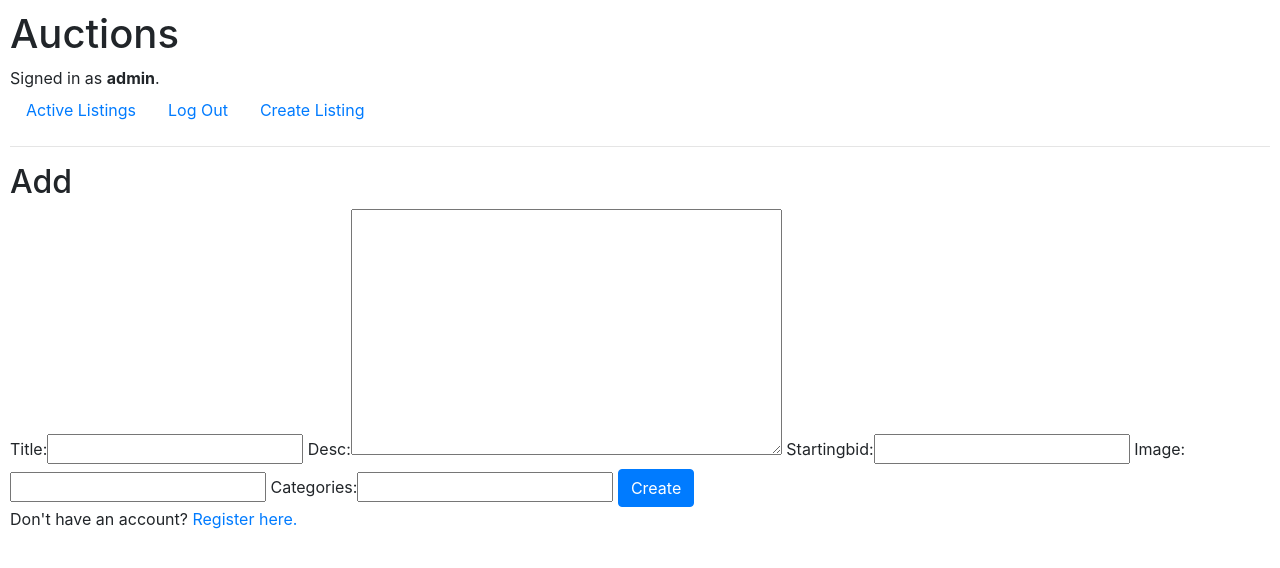
After one commit to nurfaiz3003/commerce, a Django app: page /add in a window 1280 px wide. The commit adds this page. Shown: the top 568 px of the page. Run offline with Django 3.2, Linux system fonts and the light colour scheme; a user stored in the database is signed in; some libraries are stand-ins or nearby versions.

```diff
--- a/auctions/admin.py
+++ b/auctions/admin.py
@@ -1,9 +1,11 @@
 from django.contrib import admin
 
-from .models import User, AuctionList, Bid, Comments
+from .models import User, AuctionList, Bid, Comments, UserList, WatchList
 # Register your models here.
 
 admin.site.register(User)
 admin.site.register(AuctionList)
 admin.site.register(Bid)
 admin.site.register(Comments)
+admin.site.register(UserList)
+admin.site.register(WatchList)
--- /dev/null
+++ b/auctions/forms.py
@@ -0,0 +1,7 @@
+from django import forms
+from .models import AuctionList
+
+class NewAuction(forms.ModelForm):
+    class Meta:
+        model = AuctionList
+        fields = '__all__'
--- a/auctions/models.py
+++ b/auctions/models.py
@@ -2,25 +2,39 @@ from django.contrib.auth.models import AbstractUser
 from django.db import models
 
 class User(AbstractUser):
-    watchlist = models.ManyToManyField('AuctionList', blank=True, related_name="watcher")
-    userlist = models.ManyToManyField('AuctionList', blank=True, related_name="owner")
+    pass
 
 class AuctionList(models.Model):
     title = models.CharField(max_length=64)
     desc = models.TextField(max_length=1000)
-    currentbid = models.IntegerField()
-    image = models.URLField()
-    categories = models.CharField(max_length=64)
+    startingbid = models.IntegerField()
+    image = models.URLField(blank=True)
+    categories = models.CharField(max_length=64, blank=True)
 
     def __str__(self):
-        return f"{self.title}"
+        return f"{self.title} | Category : {self.categories} | Bid : {self.startingbid}"
 
 class Bid(models.Model):
     user_id = models.ForeignKey(User, on_delete=models.CASCADE)
     auctionlist_id = models.ForeignKey(AuctionList, on_delete=models.CASCADE)
     bid = models.IntegerField()
 
+    def __str__(self):
+        return f"({self.user_id}) bid ({self.auctionlist_id}) for ({self.bid})"
+
+
 class Comments(models.Model):
     user_id = models.ForeignKey(User, on_delete=models.CASCADE)
     auctionlist_id = models.ForeignKey(AuctionList, on_delete=models.CASCADE)
     comment = models.TextField(max_length=1000)
+
+class UserList(models.Model):
+    user_id = models.ForeignKey(User, on_delete=models.CASCADE)
+    auctionlist_id = models.ForeignKey(AuctionList, on_delete=models.CASCADE)
+
+class WatchList(models.Model):
+    user_id = models.ForeignKey(User, on_delete=models.CASCADE)
+    auctionlist_id = models.ForeignKey(AuctionList, on_delete=models.CASCADE)
+
+    def __str__(self):
+        return f"({self.user_id}) add ({self.auctionlist_id}) to Watch List"
--- /dev/null
+++ b/auctions/templates/auctions/add.html
@@ -0,0 +1,19 @@
+{% extends "auctions/layout.html" %}
+
+{% block body %}
+
+    <h2>Add</h2>
+
+    {% if message %}
+        <div>{{ message }}</div>
+    {% endif %}
+
+    <form action="{% url 'add' %}" method="post">
+        {% csrf_token %}
+        {{ form }}
+        <input class="btn btn-primary" type="submit" value="Create">
+    </form>
+
+    Don't have an account? <a href="{% url 'register' %}">Register here.</a>
+
+{% endblock %}
--- a/auctions/templates/auctions/layout.html
+++ b/auctions/templates/auctions/layout.html
@@ -24,6 +24,9 @@
                 <li class="nav-item">
                     <a class="nav-link" href="{% url 'logout' %}">Log Out</a>
                 </li>
+                <li class="nav-item">
+                    <a class="nav-link" href="{% url 'add' %}">Create Listing</a>
+                </li>
             {% else %}
                 <li class="nav-item">
                     <a class="nav-link" href="{% url 'login' %}">Log In</a>
--- a/auctions/urls.py
+++ b/auctions/urls.py
@@ -6,5 +6,9 @@ urlpatterns = [
     path("", views.index, name="index"),
     path("login", views.login_view, name="login"),
     path("logout", views.logout_view, name="logout"),
-    path("register", views.register, name="register")
+    path("register", views.register, name="register"),
+    path("add", views.add, name="add"),
+    path("<int:listing_id>", views.listingpage, name="listingpage"),
+    path("<int:listing_id>/watch", views.addwatchlist, name="addwatchlist"),
+    path("<int:listing_id>/delete", views.removewatchlist, name="removewatchlist")
 ]
--- a/auctions/views.py
+++ b/auctions/views.py
@@ -3,12 +3,16 @@ from django.db import IntegrityError
 from django.http import HttpResponse, HttpResponseRedirect
 from django.shortcuts import render
 from django.urls import reverse
+from django.contrib.auth.decorators import login_required
 
-from .models import User
+from .models import User, AuctionList, UserList, WatchList
+from .forms import NewAuction
 
 
 def index(request):
-    return render(request, "auctions/index.html")
+    return render(request, "auctions/index.html", {
+        "listings": AuctionList.objects.all()
+    })
 
 
 def login_view(request):
@@ -61,3 +65,50 @@ def register(request):
         return HttpResponseRedirect(reverse("index"))
     else:
         return render(request, "auctions/register.html")
+
+@login_required
+def add(request):
+    if request.method == "POST":
+        form = NewAuction(request.POST)
+        if form.is_valid():
+            form.save()
+            auction = AuctionList.objects.latest('id')
+            userlistdata = UserList(user_id = request.user, auctionlist_id = auction)
+            userlistdata.save()
+            return HttpResponseRedirect(reverse("index"))
+        else:
+            return render(request, "auctions/add.html", {
+                "form": form
+            })
+
+    return render(request, "auctions/add.html", {
+        "form": NewAuction()
+    })
+
+def listingpage(request, listing_id):
+    if request.user.is_authenticated:
+        auction = AuctionList.objects.get(pk=listing_id)
+        check = WatchList.objects.filter(auctionlist_id = auction, user_id = request.user)
+        return render(request, "auctions/listingpage.html", {
+            "listing": AuctionList.objects.get(pk=listing_id),
+            "check": check
+        })
+    else:
+        return render(request, "auctions/listingpage.html", {
+            "listing": AuctionList.objects.get(pk=listing_id)
+        })
+
+@login_required
+def addwatchlist(request, listing_id):
+    if request.method == "POST":
+        auction = AuctionList.objects.get(pk=listing_id)
+        watch = WatchList(user_id = request.user, auctionlist_id = auction)
+        watch.save()
+        return HttpResponseRedirect(reverse("listingpage", args=[listing_id]))
+
+@login_required
+def removewatchlist(request, listing_id):
+    if request.method == "POST":
+        auction = AuctionList.objects.get(pk=listing_id)
+        WatchList.objects.filter(user_id = request.user, auctionlist_id = auction).delete()
+        return HttpResponseRedirect(reverse("listingpage", args=[listing_id]))
```
Also changed, not shown: auctions/templates/auctions/index.html (+9 -2 lines), auctions/templates/auctions/listingpage.html (added, +32 -0 lines), auctions/migrations/0005_auto_20210124_1720.py (added), auctions/migrations/0006_auto_20210124_1723.py (added), auctions/migrations/0007_auto_20210124_1753.py (added), auctions/migrations/0008_auto_20210124_1856.py (added), auctions/migrations/0009_userlist_watchlist.py (added), auctions/migrations/0010_auto_20210124_1926.py (added), db.sqlite3.
